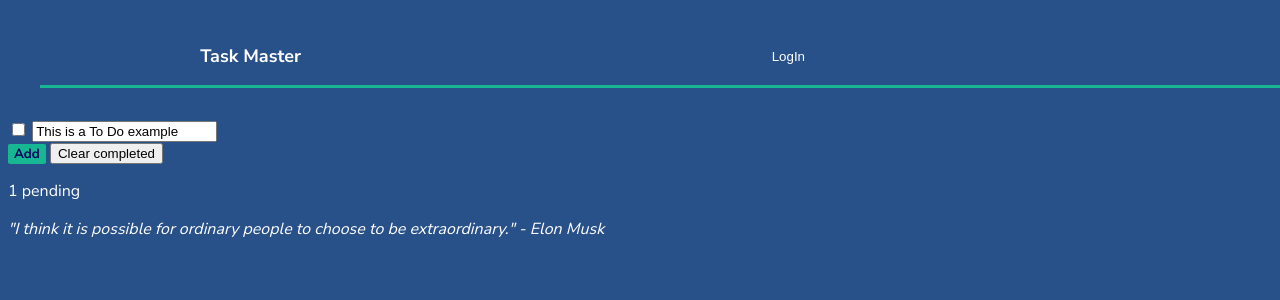
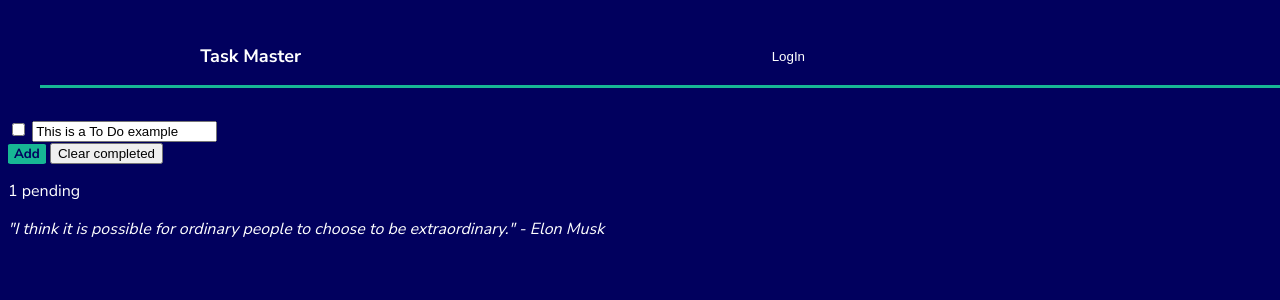
Before and after one commit to Naom19/frontend--tecnico, a SvelteKit app: page / in a window 1280 px wide. Shown: the top 300 px of the page. Built offline with nearby package versions, Linux system fonts and the light colour scheme.

Commit message:
style: navbar & font properties

```diff
--- a/src/global.css
+++ b/src/global.css
@@ -1,6 +1,6 @@
   @import url('https://fonts.googleapis.com/css2?family=Nunito+Sans:opsz,wght@6..12,300;6..12,400;6..12,600;6..12,700&display=swap');
 
   body {
-    background-color: #28518a;
+    background-color: #01005e;
     font-family: 'Nunito Sans', sans-serif;
   }
```
